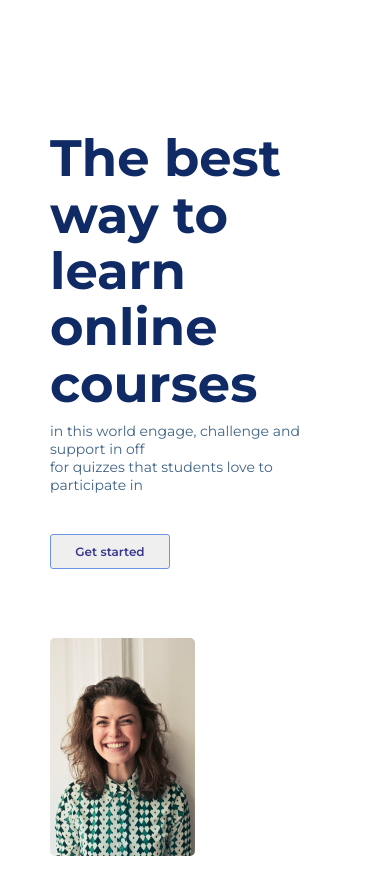
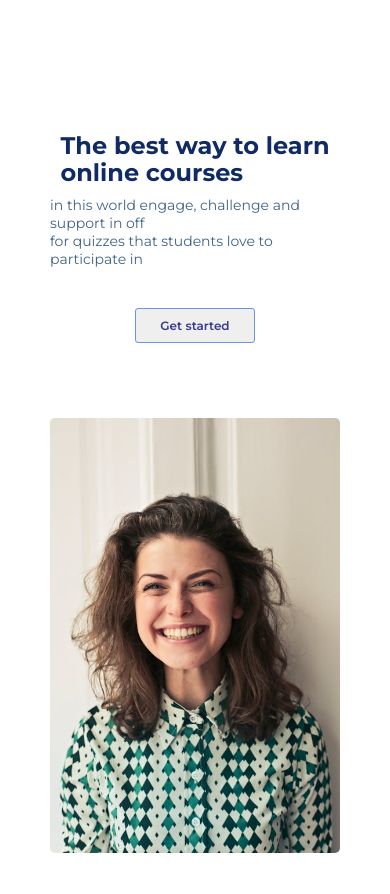
Before and after one commit to KB233432233/Knoz-academy, a React (Vite) app: page / in a window 390 px wide. Shown: the part 2547-3441 px from the top of the page. Built offline with nearby package versions, Linux system fonts and the light colour scheme.

Commit message:
some improvments

```diff
--- a/src/pages/Intro/intor.css
+++ b/src/pages/Intro/intor.css
@@ -166,6 +166,7 @@
     right: 0px;
     border: none;
     padding: 5px;
+    background-color: white;
 }
 .intro-container .mob-screen .logo {
     width: 30px;
--- a/src/pages/online-courses/onlineCourses.css
+++ b/src/pages/online-courses/onlineCourses.css
@@ -61,7 +61,16 @@
     .OnlineCourses-section  {
         padding: 50px;
     }
+    .OnlineCourses-section .left-side {
+        align-items: center;
+    }
+    .OnlineCourses-section .left-side h1 {
+        font-size: 24px;
+    }
     .OnlineCourses-section .right-side {
         justify-content: flex-start;
     }
+    .OnlineCourses-section .right-side img {
+        width: 100%;
+    }
 }
```
